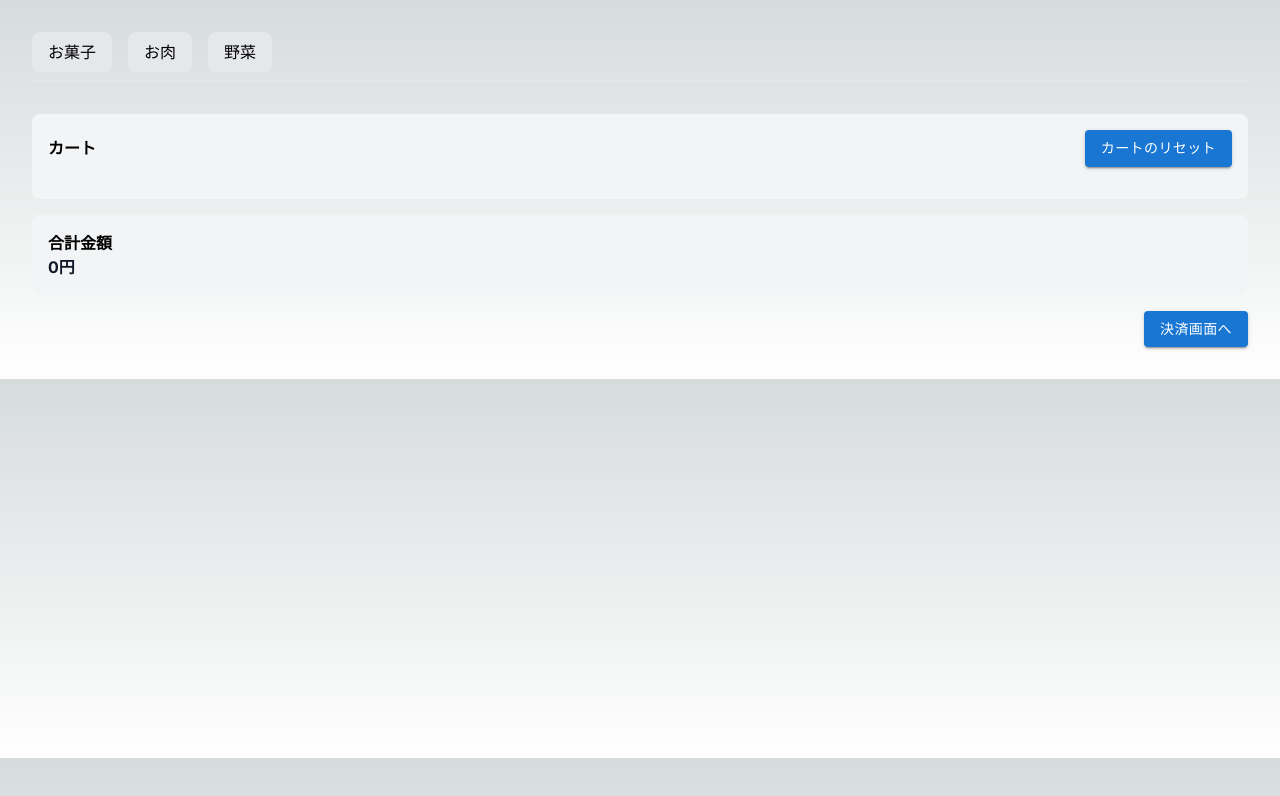
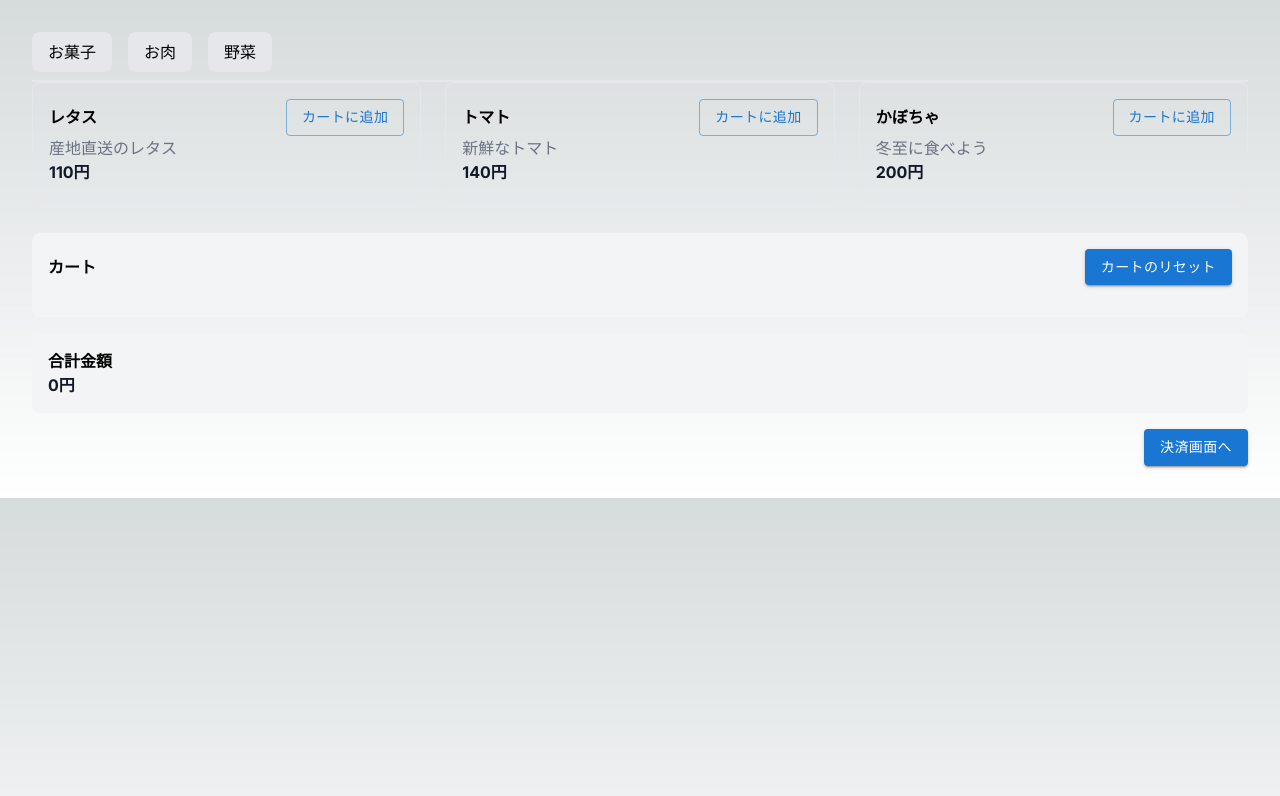
Before and after one commit to SeiyaMaruyama/self-checkout, a Next.js app: page /select in a window 1280 px wide. Both pictures are taken after a click on the button "野菜". Shown: the top 796 px of the page. Built offline with nearby package versions, Linux system fonts and the light colour scheme.

Commit message:
野菜タブの中身追加

```diff
--- a/app/select/page.tsx
+++ b/app/select/page.tsx
@@ -225,6 +225,51 @@ const SelectComponent = () => {
             </div>
           </>
         )}
+        {selectedTab === "野菜" && (
+          <>
+            <div className="border border-gray-200 p-4 rounded-lg dark:border-gray-800">
+              <div className="flex items-center justify-between">
+                <h2 className="font-semibold">レタス</h2>
+                <Button
+                  variant="outlined"
+                  onClick={() => addToCart({ name: "レタス", price: 110 })}
+                >
+                  カートに追加
+                </Button>
+              </div>
+              <p className="text-gray-500 dark:text-gray-400">
+                産地直送のレタス
+              </p>
+              <h3 className="font-bold text-gray-900 dark:text-white">110円</h3>
+            </div>
+            <div className="border border-gray-200 p-4 rounded-lg dark:border-gray-800">
+              <div className="flex items-center justify-between">
+                <h2 className="font-semibold">トマト</h2>
+                <Button
+                  variant="outlined"
+                  onClick={() => addToCart({ name: "トマト", price: 140 })}
+                >
+                  カートに追加
+                </Button>
+              </div>
+              <p className="text-gray-500 dark:text-gray-400">新鮮なトマト</p>
+              <h3 className="font-bold text-gray-900 dark:text-white">140円</h3>
+            </div>
+            <div className="border border-gray-200 p-4 rounded-lg dark:border-gray-800">
+              <div className="flex items-center justify-between">
+                <h2 className="font-semibold">かぼちゃ</h2>
+                <Button
+                  variant="outlined"
+                  onClick={() => addToCart({ name: "かぼちゃ", price: 200 })}
+                >
+                  カートに追加
+                </Button>
+              </div>
+              <p className="text-gray-500 dark:text-gray-400">冬至に食べよう</p>
+              <h3 className="font-bold text-gray-900 dark:text-white">200円</h3>
+            </div>
+          </>
+        )}
       </div>
       <section className="w-full mt-8">
         <div className="bg-gray-100 p-4 rounded-lg dark:bg-gray-800">
```
